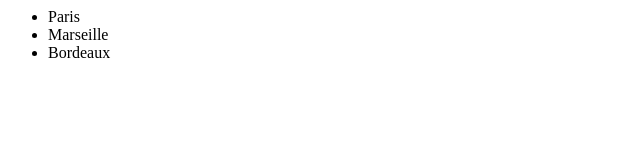
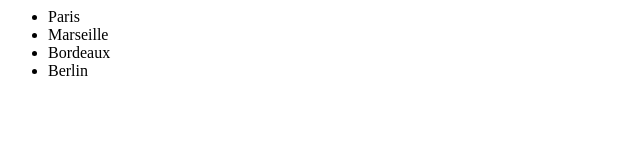
Before and after one commit to rdeniel/villegit, a plain HTML site: page index.html in a window 1280 px wide. Shown: the full height of the page, 0-640 px from the left. Drawn offline with Linux system fonts and the light colour scheme.

Commit message:
ajout Berlin

```diff
--- a/index.html
+++ b/index.html
@@ -8,6 +8,7 @@
 			<li>Paris</li>
 			<li>Marseille</li>
 			<li>Bordeaux</li>
+			<li>Berlin</li>
 		</ul>
 	</body>
 </html>
```
